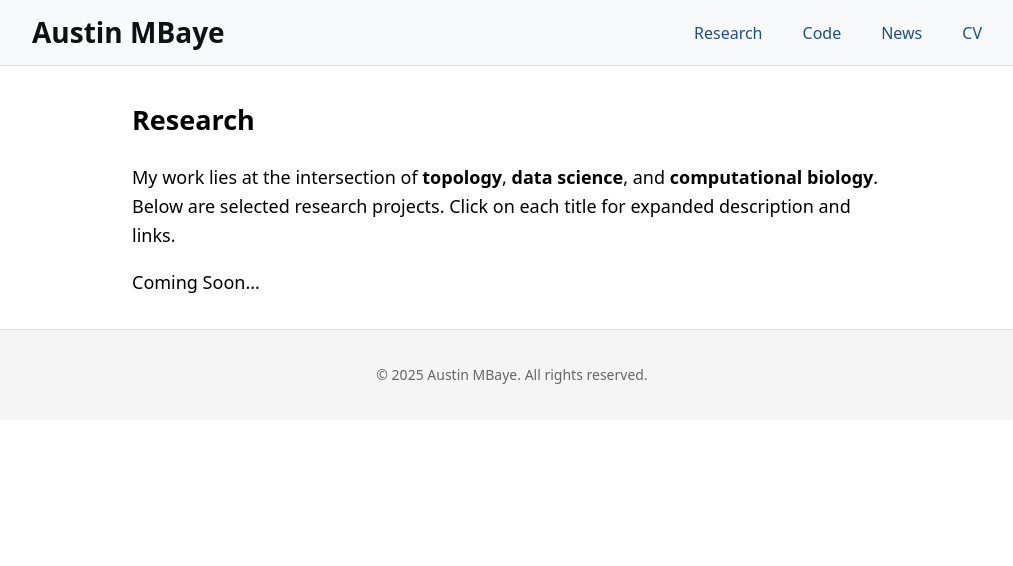
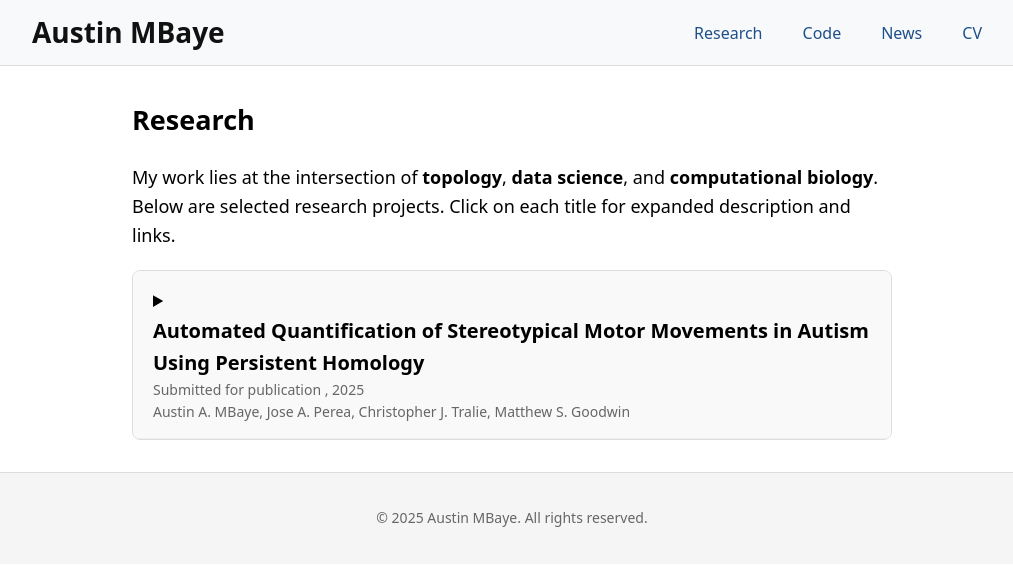
Before and after one commit to ambaye15/ambaye15.github.io, a Jekyll site: the page built from research.html, in a window 1280 px wide. Shown: the top 566 px of the page, without its empty margins (128-1141 px from the left). Built offline with Jekyll 4.4.1, drawn with Linux system fonts in a browser that asks for light colours.

Commit message:
Update research.html

```diff
--- a/research.html
+++ b/research.html
@@ -12,9 +12,38 @@
       My work lies at the intersection of <strong>topology</strong>, <strong>data science</strong>, and <strong>computational biology</strong>. Below are selected research projects. Click on each title for expanded description and links.
     </p>
   </div>
-  Coming Soon...
+ <div class="research-entry-wrapper">
 
-  <!-- Paste my projects here when ready and submitted -->
+    <div class="research-text">
+      <details class="research-entry">
+        <summary class="research-summary">
+          <div class="project-title"><strong>Automated Quantification of Stereotypical Motor Movements in Autism Using Persistent Homology</strong></div>
+          <div class="project-meta">Submitted for publication <em></em>, 2025</div>
+          <div class="authors">Austin A. MBaye, Jose A. Perea, Christopher J. Tralie, Matthew S. Goodwin</div>
+        </summary>
 
-  <!-- End of paste -->
+        <div class="expandable-content">
+          <img src="{{ site.baseurl }}/assets/images/atsm.png" alt="ATSM project thumbnail" class="expand-thumbnail">
+
+          <p>
+            <strong>Abstract:</strong>
+          </p>
+          <p>
+            <em>
+              Stereotypical motor movements (SMM) are a core diagnostic feature of autism that remain difficult to quantify efficiently and validly across individuals and developmental stages. The current paper presents a novel pipeline that leverages Topological Data Analysis to quantify and characterize recurrent movement patterns. Specifically, we use persistent homology to construct low-dimensional, interpretable feature vectors that capture geometric properties associated with autistic SMM by extracting periodic structure from time series derived from pose estimation landmarks in video data and accelerometer signals from wearable sensors. We demonstrate that these features, combined with simple classifiers, enable accurate automated quantification of autistic SMM. Visualization of the learned feature space reveals that extracted features generalize across individuals and are not dominated by person-specific SMM. Our results highlight the potential of using mathematically principled features to support more scalable, interpretable, and person-agnostic characterization of autistic SMM in naturalistic settings.
+               </em>
+        </p>
+          <ul class="project-links">
+            <li><a href="https://doi.org/10.1101/2025.09.03.674008" target="_blank">bioRxiv Preprint</a></li>
+
+            <li><a href="https://github.com/ambaye15/AQSM_SW1PerS">Code</a></li>
+          </ul>
+        </div>
+      </details>
+
+
+    </div>
+  </div>
+
+
 </section>
```
